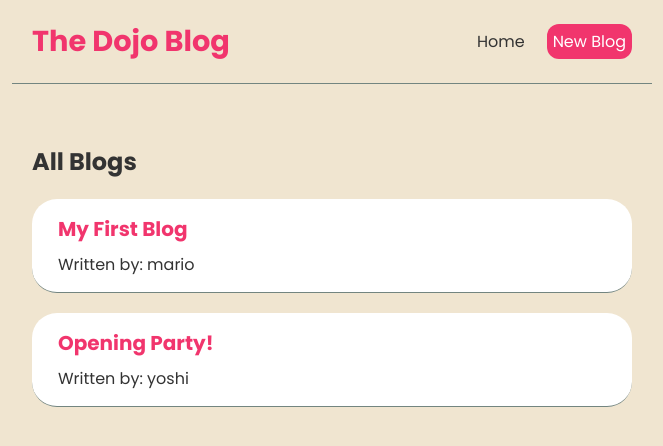
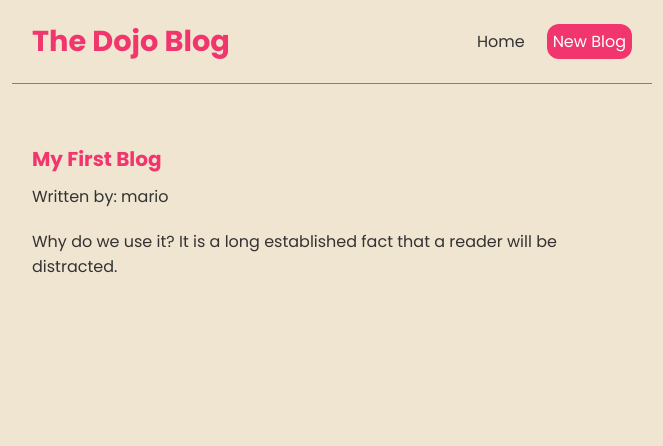
Before and after one commit to DDao19/dojo-blog, a React (Create React App) app: page /blogs/1 in a window 1280 px wide. Shown: the top 446 px of the page, without its empty margins (308-971 px from the left). Built offline with nearby package versions, Linux system fonts and the light colour scheme; data requests are answered from the project's data file.

Commit message:
added routing, useEffect cleanup and resued customer hook

```diff
--- a/src/App.js
+++ b/src/App.js
@@ -1,6 +1,8 @@
 import Home from "./components/Home";
 import Navbar from "./components/Navbar";
 import { BrowserRouter as Router, Route, Switch } from "react-router-dom";
+import Create from "./components/Create";
+import BlogDetails from "./components/BlogDetails";
 
 function App() {
   return (
@@ -9,8 +11,14 @@
         <Navbar />
         <div className="content">
           <Switch>
-            <Route path="/">
+            <Route exact path="/">
               <Home />
+            </Route>
+            <Route path="/create">
+              <Create />
+            </Route>
+            <Route path="/blogs/:id">
+              <BlogDetails />
             </Route>
           </Switch>
         </div>
--- /dev/null
+++ b/src/components/BlogDetails.js
@@ -0,0 +1,27 @@
+import { useParams } from "react-router-dom";
+import useFetch from "../useFetch";
+
+const BlogDetails = () => {
+  const { id } = useParams();
+  const {
+    data: blog,
+    error,
+    isLoading,
+  } = useFetch("http://localhost:8000/blogs/" + id);
+
+  return (
+    <div className="blog-details">
+      {isLoading && <div>Loading...</div>}
+      {error && <div>{error}</div>}
+      {blog && (
+        <article>
+          <h2>{blog.title}</h2>
+          <p>Written by: {blog.author}</p>
+          <div>{blog.body}</div>
+        </article>
+      )}
+    </div>
+  );
+};
+
+export default BlogDetails;
--- a/src/components/BlogList.js
+++ b/src/components/BlogList.js
@@ -1,11 +1,15 @@
+import { Link } from "react-router-dom";
+
 const BlogList = ({ blogs, blogTitle }) => {
   return (
     <div className="blog-list">
       <h2>{blogTitle}</h2>
       {blogs.map((blog) => (
         <article className="blog-preview" key={blog.id}>
-          <h2>{blog.title}</h2>
-          <p>Written by: {blog.author}</p>
+          <Link to={`/blogs/${blog.id}`}>
+            <h2>{blog.title}</h2>
+            <p>Written by: {blog.author}</p>
+          </Link>
         </article>
       ))}
     </div>
--- /dev/null
+++ b/src/components/Create.js
@@ -0,0 +1,9 @@
+const Create = () => {
+  return (
+    <div className="create">
+      <h2>Add a New Blog</h2>
+    </div>
+  );
+};
+
+export default Create;
--- a/src/components/Navbar.js
+++ b/src/components/Navbar.js
@@ -1,12 +1,14 @@
+import { Link } from "react-router-dom";
+
 const Navbar = () => {
   return (
     <nav className="navbar">
       <h1>The Dojo Blog</h1>
       <div className="links">
-        <a href="/">Home</a>
-        <a href="/create" className="new-blog">
+        <Link to="/">Home</Link>
+        <Link to="/create" className="new-blog">
           New Blog
-        </a>
+        </Link>
       </div>
     </nav>
   );
--- a/src/index.css
+++ b/src/index.css
@@ -69,3 +69,25 @@
   color: var(--pink);
   margin-bottom: 8px;
 }
+.blog-preview a {
+  text-decoration: none;
+}
+/* blog details page */
+.blog-details h2 {
+  font-size: 20px;
+  color: #f1356d;
+  margin-bottom: 10px;
+}
+
+.blog-details div {
+  margin: 20px 0;
+}
+
+.blog-details button {
+  background: #f1356d;
+  color: #fff;
+  border: 0;
+  padding: 8px;
+  border-radius: 8px;
+  cursor: pointer;
+}
--- a/src/useFetch.js
+++ b/src/useFetch.js
@@ -6,7 +6,9 @@
   const [error, setError] = useState(null);
 
   useEffect(() => {
-    fetch(url)
+    const abortContent = new AbortController();
+
+    fetch(url, { signal: abortContent.signal })
       .then((res) => {
         if (!res.ok) {
           throw Error("Could not fetch data for that resource");
@@ -19,9 +21,14 @@
         setError(null);
       })
       .catch((err) => {
-        setIsLoading(false);
-        setError(err.message);
+        if (err.name === "AbortError") {
+          console.log("Fetch aborted");
+        } else {
+          setIsLoading(false);
+          setError(err.message);
+        }
       });
+    return () => abortContent.abort();
   }, [url]);
   return { data, isLoading, error };
 };
```
